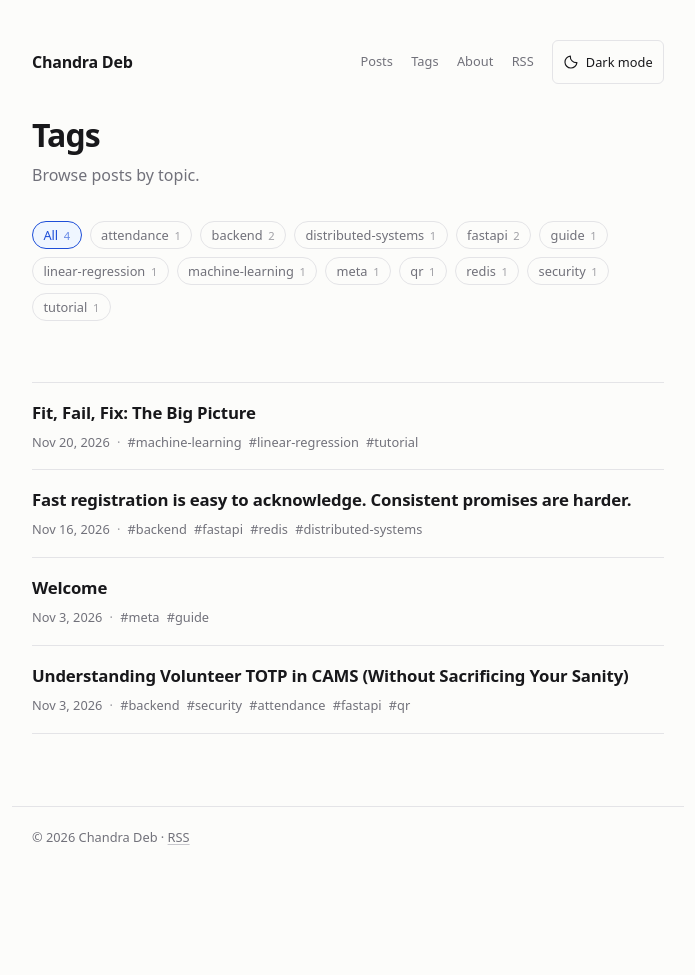
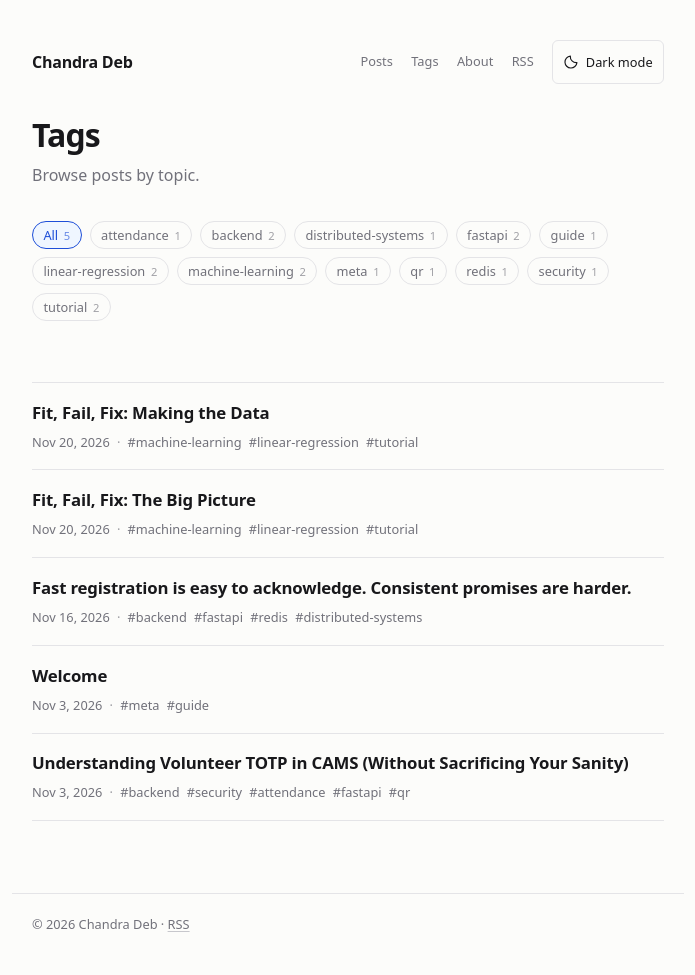
Before and after one commit to chandra-deb/chandra-deb.github.io, a Jekyll site: the page built from tags.html, in a window 1280 px wide. Shown: the whole page, without its empty margins (292-987 px from the left). Built offline with Jekyll 4.4.1, drawn with Linux system fonts in a browser that asks for light colours; before the commit the page ends 900 px from its top, so only the background shows below that; part of the change alters nothing that is shown.

Commit message:
post: add Fit, Fail, Fix — Making the Data

````diff
--- /dev/null
+++ b/_posts/2026-11-20-fit-fail-fix-making-the-data.md
@@ -0,0 +1,85 @@
+---
+layout: post
+title: "Fit, Fail, Fix: Making the Data"
+description: "Part 2 of five: building a tiny synthetic world where we know the true rule, so we can tell signal from noise."
+tags:
+  - machine-learning
+  - linear-regression
+  - tutorial
+date: 2026-11-20 09:00:00 +0800
+---
+
+> **Fit, Fail, Fix** · Post 2 of 5
+>
+> *Building a tiny world where we secretly know all the answers*
+
+## Why invent fake data?
+
+It sounds odd, but fake (we say **synthetic**) data is one of the best teaching tools in machine learning. Because *we* wrote the rule that generates it, we know the true answer. That means we can ask:
+
+> "Did the model actually find the real rule, or did it just get lucky?"
+
+With real-world data you rarely know the true rule, so you cannot check. Here you can.
+
+## The recipe for our world
+
+We create 80 observations (rows). Each row has 40 numbers describing it — we call these **features**, stored in a matrix `X` with shape 80 × 40. Each feature is a random number from a standard normal distribution (a bell curve centred at 0 with width 1).
+
+Then we compute the target `y` for each row using this rule:
+
+```text
+y = 1 + 3·x₁ − 2·x₂ + 1.5·x₃ + 0.5·x₄ − x₅ + noise
+```
+
+Let's read that slowly:
+
+- **1** is the *bias* (also called the intercept): the value left when all inputs are zero.
+- `3·x₁` means feature 1 has a weight of +3: bigger x₁ → bigger y.
+- `−2·x₂` means feature 2 pushes y *down*.
+- Features 3, 4, 5 contribute 1.5, 0.5 and −1.
+- **Features 6 through 40 do not appear at all.** Their true weight is zero. They are decoys.
+- **noise** is a random wobble from a bell curve with standard deviation 2. Real measurements are never perfectly exact; the noise represents that.
+
+So: **5 useful features, 35 useless ones, and a noisy target.**
+
+## Why add noise?
+
+Noise makes the problem realistic, and it sets a limit on how good any model can be. If the noise has variance 2² = 4, then even the *perfect* model will still miss by about that much on average. That is why our best test MSE (about 4.46) is close to 4 — we are essentially at the best achievable score. Useful thing to know when judging results!
+
+## The seed: making randomness repeatable
+
+Random numbers on a computer are not truly random — they follow a fixed sequence determined by a starting value called a **seed**. We set:
+
+```python
+rng = np.random.default_rng(7)
+```
+
+Seed 7 means every run produces the exact same dataset. Without it, our numbers would change each time and we could not compare models fairly. (If you use a different random generator API, the numbers shift a bit, but the *conclusions* stay the same.)
+
+## The train/test split
+
+After generating all 80 rows, we **shuffle** them with the same generator, then:
+
+- first **56 rows** → **training set** (the model learns from these);
+- last **24 rows** → **test set** (kept hidden, used only for the final grade).
+
+Shuffling matters: if we took the first 56 before shuffling we might accidentally get a systematic slice of the data. Splitting after a random shuffle makes both sets representative.
+
+## What the code checks
+
+`lab01.py` prints and asserts the shapes:
+
+```text
+X_train (56, 40)   X_test (24, 40)
+y_train (56,)      y_test (24,)
+```
+
+and checks that `mse([1,2], [1,2]) == 0` — a small sanity test that our scoring function behaves sensibly.
+
+## Key takeaway
+
+We deliberately built a problem where most features are worthless. This lets us test whether a model can tell signal from noise — and, as we will see, giving a model more features does not automatically help it.
+
+---
+
+*Previous: [Post 1 — The Big Picture](/fit-fail-fix-the-big-picture/) · Next in the series: **Post 3 — Linear Regression From Scratch**.*
--- a/_posts/2026-11-20-fit-fail-fix-the-big-picture.md
+++ b/_posts/2026-11-20-fit-fail-fix-the-big-picture.md
@@ -63,4 +63,4 @@ In this lab, the flexible 40-feature model gets a *much better* training score t
 
 ---
 
-*Next in the series: **Post 2 — Making the Data**, on building a tiny world where we secretly know all the answers.*
+*Next: [Post 2 — Making the Data](/fit-fail-fix-making-the-data/), on building a tiny world where we secretly know all the answers.*
````
